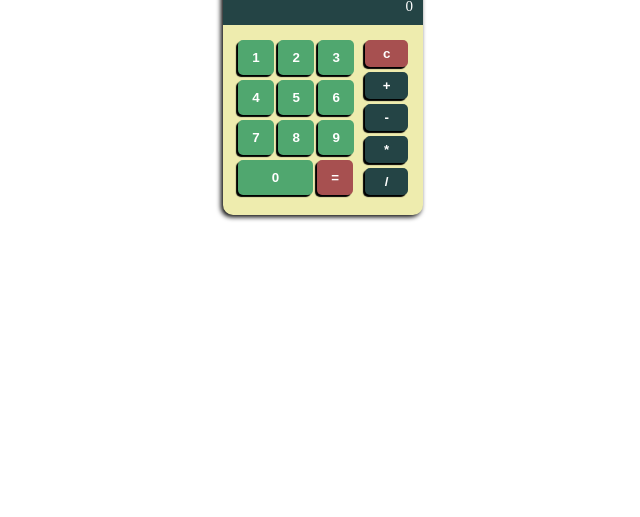
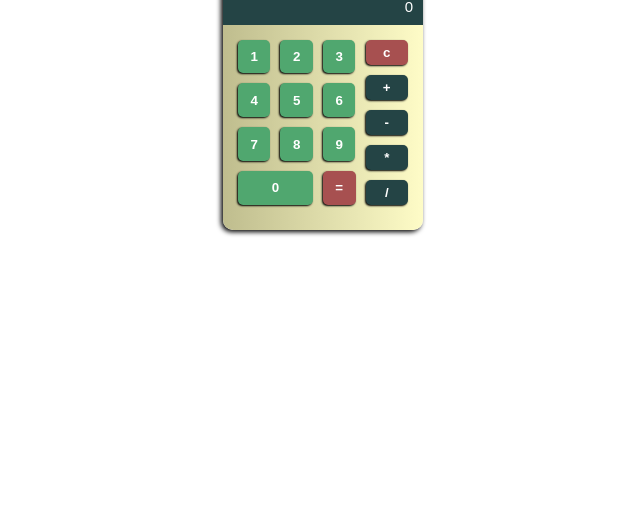
Before and after one commit to LucaElisio/htmlcss-simple-calculator, a plain HTML site: page index.html in a window 1280 px wide. Shown: the part 283-800 px from the top of the page, without its empty margins (317-957 px from the left). Drawn offline with Linux system fonts and the light colour scheme; a web font is replaced by a local one.

Commit message:
fix: flex property of keyboard

```diff
--- a/css/style.css
+++ b/css/style.css
@@ -12,16 +12,17 @@ img {
 /* main container style */
 .calculator{
     width: 200px;
-
-    background-color: #eeecae;
+    /* background-color: #eeecae; */
     margin: 200px auto;
     border-radius: 10px;
     box-shadow: -2px 2px 5px black;
+    background-image: linear-gradient(270deg, #fefcc7 0%, #bfbd8e 100%);
+
 }
 
 /* Header */
 header {
-    background-color: #eeecae;
+    /* background-color: #eeecae; */
     border-top-left-radius: 10px;
     border-top-right-radius: 10px;
     text-align: center;
@@ -33,63 +34,66 @@ header {
     color: #ffffff;
     text-align: right;
     padding: 10px;
-    font-family: 'Seven Segment';
+    font-family: 'Seven Segment', sans-serif;
     font-size: 15px;
 }
 
 /* KEYBOARD */
-.wrapper{
-padding: 10px;
-}
-
-.keyboard {
+.keyboard{
     display: flex;
+    padding: 15px;
 }
 
 /* Numbers */
 .numbers{
-    flex-grow: 2;
-    padding: 5px;
-    height: 170px;
+    width: 75%;
+    display: flex;
+    flex-wrap: wrap;
+
+    /* debug */
+    /* height: 100px;
+    background-color: firebrick; */
 }
 
 .numbers button{
-    background-color: #50a76f;
-    border: 0;
-    width: calc(100% / 3 - 3px);
-    height: calc(100% / 4 - 5px);
-    margin-bottom: 5px;
+    width: calc(100% / 3 - 10px);
+    margin-right: 10px;
+    background-color: #50A76F;
+
 }
 
 /* Operations */
 .operations{
-    flex-grow: 1;
-    /* background-color: red; */
-    padding: 5px;
-    margin: 0 auto;
-    height: 170px;
+    display: flex;
+    flex-wrap: wrap;
+    width: 25%;
 }
 
 .operations button{
-    margin-bottom: 5px;
-    border: 0;
+    background-color: #244445;
     width: 100%;
-    height: calc(100% / 5 - 5px);
-    background-color: #244445;
 }
 
+/* Common button */
 button{
+    padding: 5px;
+    margin-bottom: 10px;
+    border: 0;
+    color: white;
+    font-weight: bold;
+    text-align: center;
     border-radius: 5px;
-    box-shadow: -2px 2px 1px #000000;
-    color: #ffffff;
-    font-weight: bold;
+    box-shadow: -1px 1px 2px black;
 }
 
-#action, #equal{
-    background-color: #a75050;
-    color: white;
+button.zero {
+    flex-grow: 1 ;
 }
 
-#double-size{
-    width: calc(100% / 3 * 2 - 3px);
+button.red{
+    background-color: #A75050;
 }
+
+button:hover {
+    background-color: gray;
+}
--- a/index.html
+++ b/index.html
@@ -22,7 +22,6 @@
         </div>
 
         <!-- MAIN -->
-        <div class="wrapper">
         <div class="keyboard">
             <!-- Numeri -->
             <div class="numbers">
@@ -35,18 +34,17 @@
                 <button>7</button>
                 <button>8</button>
                 <button>9</button>
-                        <button id="double-size">0</button>
-                        <button id="equal">=</button>
+                <button class="zero">0</button>
+                <button class="red">=</button>
             </div>
 
             <!-- Operazioni -->
             <div class="operations">
-                    <button id="action">c</button>
+                <button class="red">c</button>
                 <button class="op">+</button>
                 <button class="op">-</button>
                 <button class="op">*</button>
                 <button class="op">/</button>
-                </div>
             </div>
         </div>
         <!-- /MAIN -->
```
Lines whose indentation alone changed are shown as unchanged.
